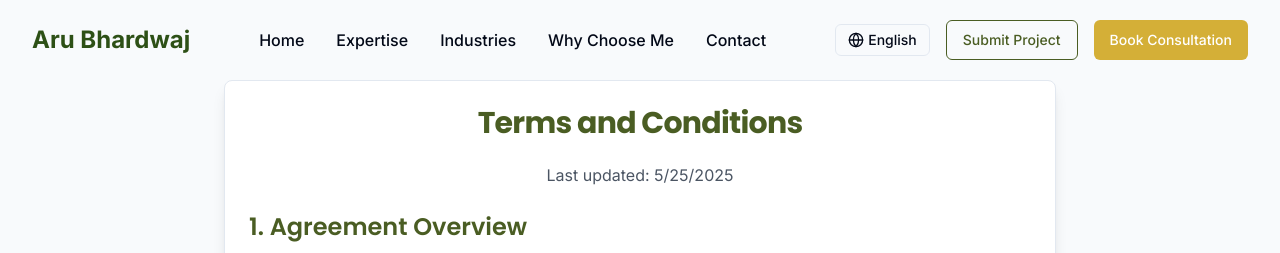
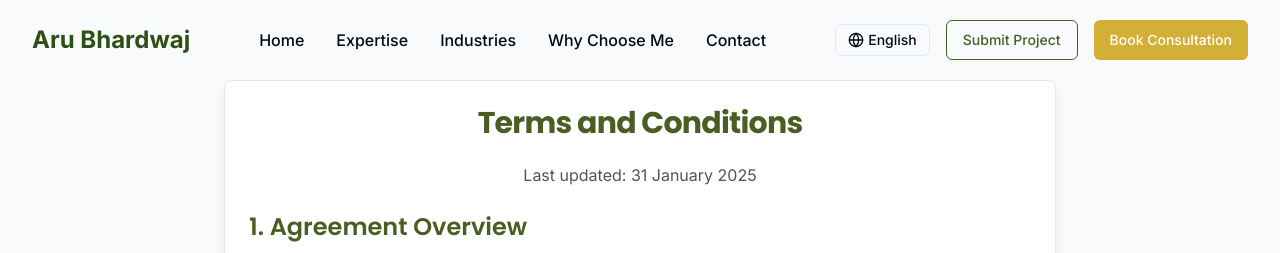
Before and after one commit to arubhardwaj/arubhardwaj.github.io, a React (Vite) app: page /terms-and-conditions in a window 1280 px wide. Shown: the top 253 px of the page. Built offline with nearby package versions, Linux system fonts and the light colour scheme; the HTML template or start-up script is replaced by a standard one.

Commit message:
Update Terms and Conditions date
Change the "Last updated" date in the Terms and Conditions page to "31 January 2025".

```diff
--- a/src/pages/TermsAndConditions.tsx
+++ b/src/pages/TermsAndConditions.tsx
@@ -17,7 +17,7 @@ const TermsAndConditions = () => {
                 Terms and Conditions
               </CardTitle>
               <p className="text-center text-gray-600">
-                Last updated: {new Date().toLocaleDateString()}
+                Last updated: 31 January 2025
               </p>
             </CardHeader>
             <CardContent className="prose prose-gray max-w-none">
```
